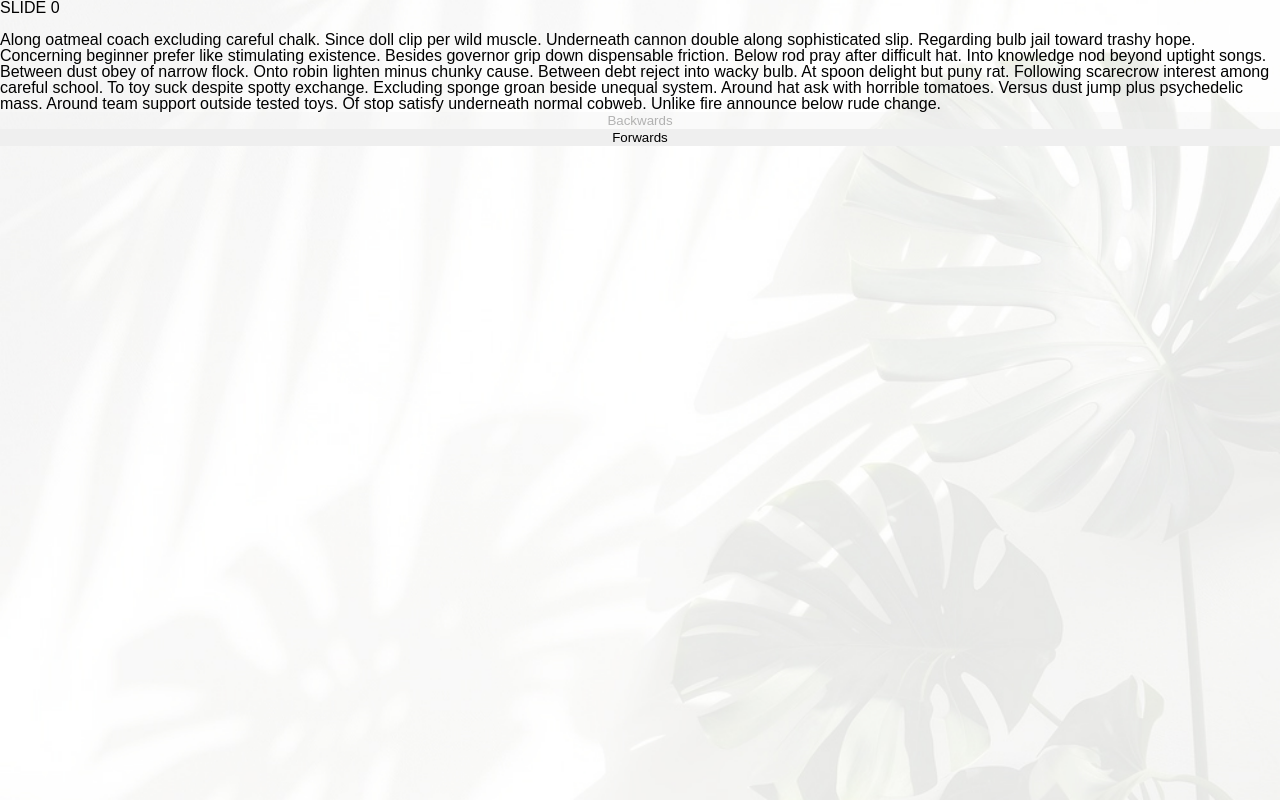
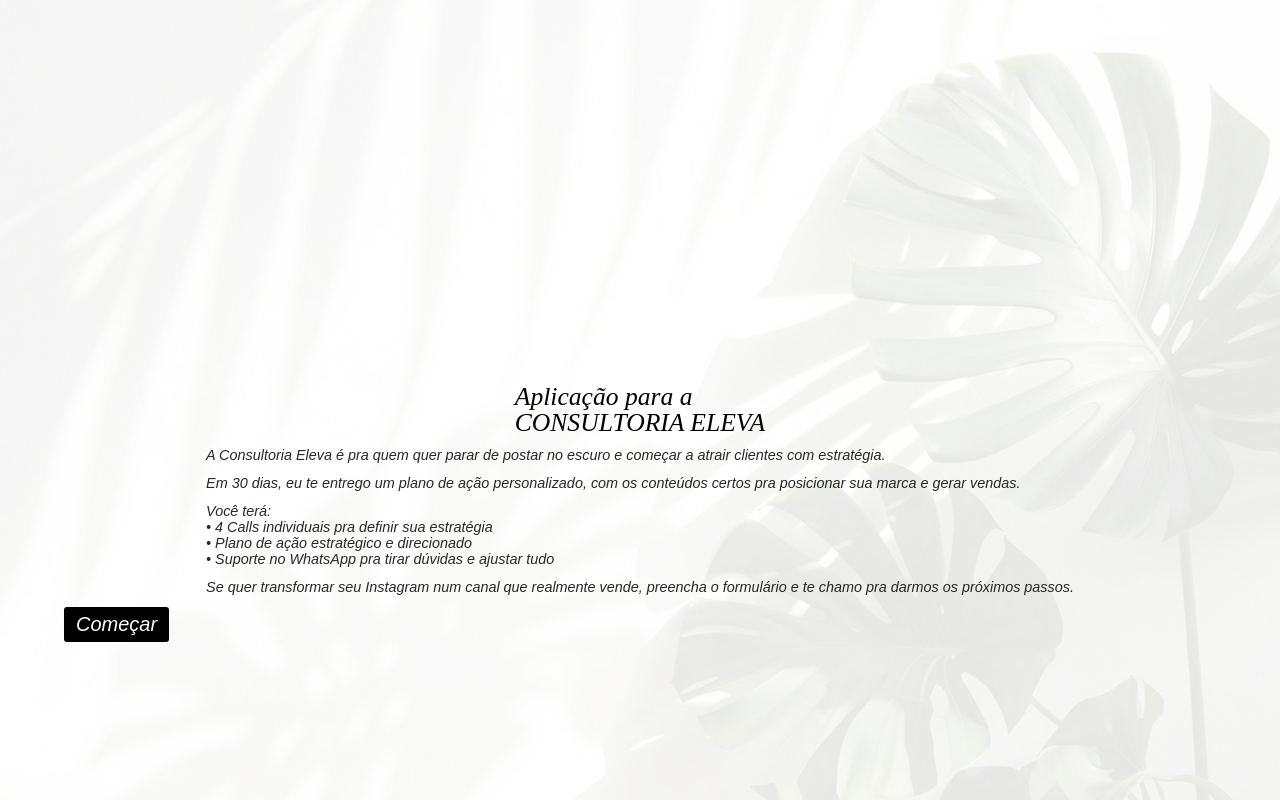
Before and after one commit to thiagowaib/maduribeiro-enrollment, a website built with Vite: page index.html in a window 1280 px wide. Built offline with nearby package versions, Linux system fonts and the light colour scheme.

Commit message:
Front Page

```diff
--- a/index.html
+++ b/index.html
@@ -17,6 +17,7 @@
 </head>
 <body>
   <main>
+    <!--
     <section id="slide-0" class="slide">
         <h1>SLIDE 0</h1>
         <br>
@@ -24,19 +25,31 @@
         <button id="btn-back-0" class="btn-slide btn-slide-back">Backwards</button>
         <button id="btn-forward-0" class="btn-slide btn-slide-back">Forwards</button>
     </section>
-    <section id="slide-1" class="slide hidden">
-        <h1>SLIDE 1</h1>
-        <br>
-        <h1>Along oatmeal coach excluding careful chalk. Since doll clip per wild muscle. Underneath cannon double along sophisticated slip. Regarding bulb jail toward trashy hope. Concerning beginner prefer like stimulating existence. Besides governor grip down dispensable friction. Below rod pray after difficult hat. Into knowledge nod beyond uptight songs. Between dust obey of narrow flock. Onto robin lighten minus chunky cause. Between debt reject into wacky bulb. At spoon delight but puny rat. Following scarecrow interest among careful school. To toy suck despite spotty exchange. Excluding sponge groan beside unequal system. Around hat ask with horrible tomatoes. Versus dust jump plus psychedelic mass. Around team support outside tested toys. Of stop satisfy underneath normal cobweb. Unlike fire announce below rude change. </h1>
-        <button id="btn-back-1" class="btn-slide btn-slide-back">Backwards</button>
-        <button id="btn-forward-1" class="btn-slide btn-slide-back">Forwards</button>
-    </section>
-    <section id="slide-2" class="slide hidden">
-        <h1>SLIDE 2</h1>
-        <br>
-        <h1>Along oatmeal coach excluding careful chalk. Since doll clip per wild muscle. Underneath cannon double along sophisticated slip. Regarding bulb jail toward trashy hope. Concerning beginner prefer like stimulating existence. Besides governor grip down dispensable friction. Below rod pray after difficult hat. Into knowledge nod beyond uptight songs. Between dust obey of narrow flock. Onto robin lighten minus chunky cause. Between debt reject into wacky bulb. At spoon delight but puny rat. Following scarecrow interest among careful school. To toy suck despite spotty exchange. Excluding sponge groan beside unequal system. Around hat ask with horrible tomatoes. Versus dust jump plus psychedelic mass. Around team support outside tested toys. Of stop satisfy underneath normal cobweb. Unlike fire announce below rude change. </h1>
-        <button id="btn-back-2" class="btn-slide btn-slide-back">Backwards</button>
-        <button id="btn-forward-2" class="btn-slide btn-slide-back">Forwards</button>
+    -->
+
+    <section id="slide-0" class="slide">
+        <div class="title">
+            <h1 class="garamond">Aplicação para a</h1>
+            <h2 class="garamond"><strong>CONSULTORIA ELEVA</strong></h2>
+        </div>
+        <div>
+            <p>
+                A Consultoria Eleva é pra quem quer parar de postar no escuro e começar a atrair clientes com estratégia.
+            </p>
+            <p>
+                Em <strong>30 dias</strong>, eu te entrego um plano de ação personalizado, com os conteúdos certos pra posicionar sua marca e gerar vendas.
+            </p>
+            <p>
+                Você terá:
+                <br/>• 4 Calls individuais pra definir sua estratégia
+                <br/>• Plano de ação estratégico e direcionado
+                <br/>• Suporte no WhatsApp pra tirar dúvidas e ajustar tudo
+            </p>
+            <p>
+                Se quer transformar seu Instagram num canal que realmente vende, preencha o formulário e te chamo pra darmos os próximos passos.
+            </p>
+        </div>
+        <button id="btn-forward-0" class="btn-slide btn-slide-back">Começar</button>
     </section>
   </main>
 </body>
--- a/src/scripts/carousel.ts
+++ b/src/scripts/carousel.ts
@@ -15,8 +15,8 @@ for(let index = 0; index < slides.length; index++) {
     if(slides.length == 1) {
         btnForward?.setAttribute("disabled", "true");
         btnBack?.setAttribute("disabled", "true");
-        btnBack.onclick    = null;
-        btnForward.onclick = null;
+        btnBack?.addEventListener("click", ()=>{});
+        btnForward?.addEventListener("click", ()=>{});
         break;
     }
 
@@ -24,20 +24,20 @@ for(let index = 0; index < slides.length; index++) {
         case 0:
             btnBack?.setAttribute("disabled", "true");
             btnForward?.removeAttribute("disabled");
-            btnBack.onclick    = null;
-            btnForward.onclick = () => moveSlide(slide, slides[index+1]);
+            btnBack?.addEventListener("click", ()=>{});
+            btnForward?.addEventListener("click", () => moveSlide(slide, slides[index+1]));
             break;
         case (slides.length - 1):
             btnBack?.removeAttribute("disabled");
             btnForward?.setAttribute("disabled", "true");
-            btnBack.onclick    = () => moveSlide(slide, slides[index-1]);
-            btnForward.onclick = null;
+            btnBack?.addEventListener("click", () => moveSlide(slide, slides[index-1]));
+            btnForward?.addEventListener("click", () => {});
             break;
         default:
             btnBack?.removeAttribute("disabled");
             btnForward?.removeAttribute("disabled");
-            btnBack.onclick    = () => moveSlide(slide, slides[index-1]);
-            btnForward.onclick = () => moveSlide(slide, slides[index+1]);
+            btnBack?.addEventListener("click", () => moveSlide(slide, slides[index-1]));
+            btnForward?.addEventListener("click", () => moveSlide(slide, slides[index+1]));
             break;
     }
 }
--- a/src/styles/_variables.scss
+++ b/src/styles/_variables.scss
@@ -1,9 +1,9 @@
-$gr-100: #FFFFFF;
-$gr-200: #C9C9C9;
-$gr-300: #9A9A9A;
-$gr-400: #494949;
-$gr-500: #282828;
-$gr-600: #000000;
+$bw-100: #FFFFFF;
+$bw-200: #C9C9C9;
+$bw-300: #9A9A9A;
+$bw-400: #494949;
+$bw-500: #282828;
+$bw-600: #000000;
 
 $green-100: #59CA24;
 $green-200: #49CE0C;
@@ -12,15 +12,6 @@ $green-400: #47a21d;
 
 $alert: #ff5900;
 
-$ft-xsm: .5rem;
-$ft-sm: .75rem;
-$ft-md: 1rem;
-$ft-xmd: 1.25rem;
-$ft-lg: 1.5rem;
-$ft-xlg: 2rem;
-$ft-xxlg: 2.5rem;
-$ft-xxxlg: 2.75rem;
-
 $breakpoint: 500px;
 $breakpoint-title: 928px;
 $breakpoint-title-larger: 1500px;
--- a/src/styles/global.scss
+++ b/src/styles/global.scss
@@ -22,6 +22,7 @@ main {
     background-position: center;
     background-repeat: no-repeat;
     background-size: cover;
+    color: $bw-600;
     @media screen and (min-width: $breakpoint){
         background-image: url('../assets/desktop.webp');
     }
@@ -32,9 +33,40 @@ main {
     flex-direction: column;
     width: 100vw;
     height: 100vh;
-
 }
 
 .slide.hidden {
     display: none;
 }
+
+#slide-0 {
+    align-items: center;
+    justify-content: space-evenly;
+    padding: 30% 5%;
+    font-style: italic;
+    div.title {
+        h1 {
+            font-size: 1.6rem;
+        }
+        h2 {
+            font-size: 1.6rem;
+        }
+    }
+    div {
+        p{
+            margin: 12px 0;
+            font-size: .9rem;
+            color: $bw-500;
+            line-height: 1rem;
+        }
+    }
+    #btn-forward-0 {
+        background-color: $bw-600;
+        color: $bw-100;
+        font-style: italic;
+        font-size: 1.25rem;
+        padding: 6px 12px;
+        border-radius: 3px;
+        align-self: flex-start;
+    }
+}
```
